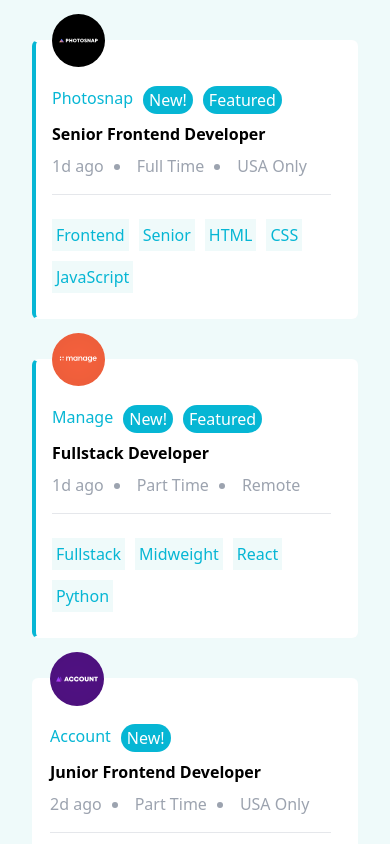
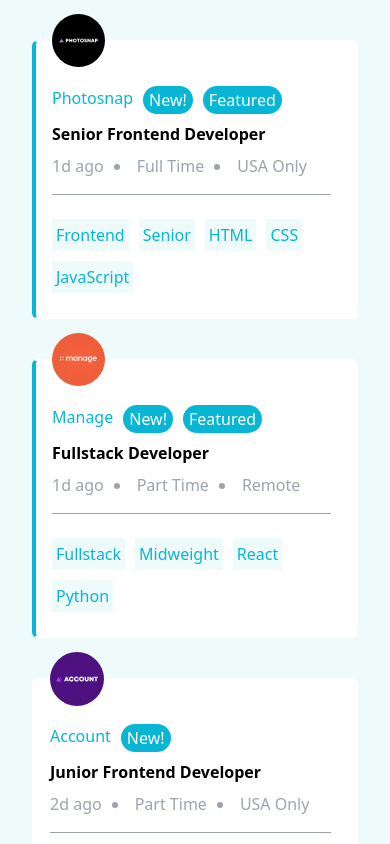
Before and after one commit to nitishkyadav/job-listing, a React (Create React App) app: page / in a window 390 px wide. Shown: the top 844 px of the page. Built offline with nearby package versions, Linux system fonts and the light colour scheme.

Commit message:
Adjusted mobile layout

```diff
--- a/src/Job-Listing/JobListing.jsx
+++ b/src/Job-Listing/JobListing.jsx
@@ -53,7 +53,7 @@ const JobListing = (props) => {
         </div>
       </div>
       <div className="hidden xs:block w-11/12 mt-4 mb-2">
-        <hr className="justify-start" />
+        <hr className="h-px bg-gray-400 border-0 dark:bg-gray-400" />
       </div>
       <div className="flex text-cyan-500 xs:pr-2 mt-4 mb-6">
         <ul className="flex flex-wrap gap-2.5">
--- a/tailwind.config.js
+++ b/tailwind.config.js
@@ -4,7 +4,7 @@ module.exports = {
   content: ["./src/**/*.{js,jsx,ts,tsx}"],
   theme: {
     screens: {
-      xs: "380px",
+      xs: "370px",
       ...defaultTheme.screens,
       // => @media (min-width: 380px) { ... }
     },
```
